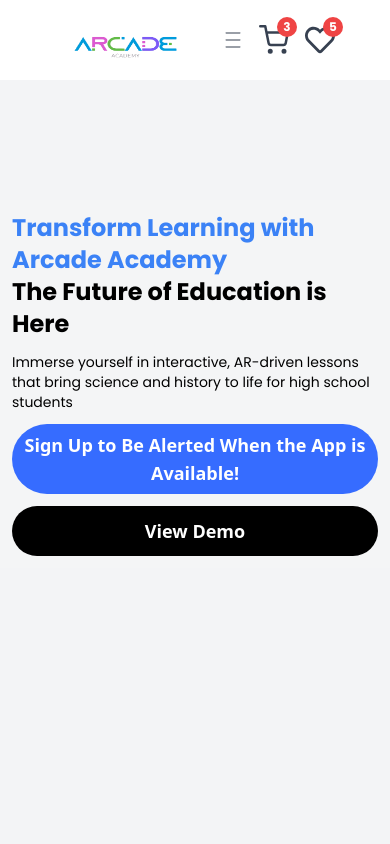
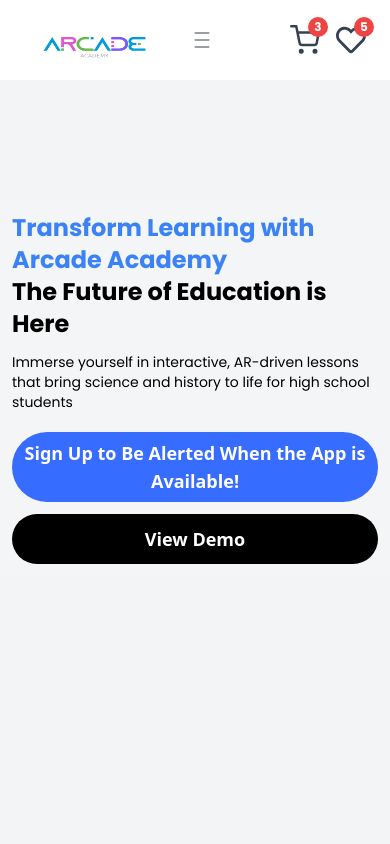
Before and after one commit to nadashaban10/Educational-App, a React (Vite) app: page / in a window 390 px wide. Shown: the top 844 px of the page. Built offline with nearby package versions, Linux system fonts and the light colour scheme.

Commit message:
NEW REPOO

```diff
--- a/src/components/NavBar.jsx
+++ b/src/components/NavBar.jsx
@@ -24,13 +24,13 @@
 
   return (
     <>
-      <div className="nav-container fixed top-0 left-0 flex justify-center items-center px-3 z-50  w-full bg-white text-gray-700  font- font-poppins ">
+      <div className="nav-container fixed top-0 left-0 flex justify-between items-center px-3 z-50  w-full bg-white text-gray-700  font- font-poppins ">
         <div className="flex items-center">
 
           <img src={logo} className="w-[180px] h-[80px] " />
           <CiMenuBurger className={`text-xl text-center  mr-4 cursor-pointer md:hidden ${isNavVisible ? "X" : <CiMenuBurger />}`} onClick={toggleNav} />
         </div> {/*backdrop-filter backdrop-blur-lg*/ }
-        <div className={`nav-links flex-grow flex justify-center space-x-4 text-gray-700  text-xl flex-col md:flex-row items-start md:items-center space-y-4 md:space-y-0 md:space-x-8 font-poppins ${isNavVisible ? 'fixed top-0 left-0 w-[65%] md:w-[1000px] bg-[#366cff] h-screen md:h-[300px] justify-center items-center text-white tracking-widest space-y-7 z-50 rounded-tr-xl   ' : 'hidden'} md:flex justify-start `}>
+        <div className={`nav-links flex-grow flex justify-center space-x-4 text-gray-700  text-xl flex-col md:flex-row items-start md:items-center space-y-4 md:space-y-0 md:space-x-8 font-poppins ${isNavVisible ? 'fixed top-0 left-0 w-[65%] md:w-[1000px] bg-blue-500 bg-opacity-[90%] h-screen md:h-[300px] justify-center items-center text-white tracking-widest space-y-7 z-50 rounded-tr-xl   ' : 'hidden'} md:flex justify-start `}>
           <button className="nav-button bg-white text-black rounded-full  text-2xl w-[40px] h-[40px] absolute top-8 right-3 md:hidden" onClick={toggleNav}> x </button>
           <Link to="/" smooth={true} duration={500} className="nav-item cursor-pointer relative">
             Home
@@ -60,7 +60,7 @@
             About us
             <div className="underline absolute bottom-0 left-0 w-0 h-[2px] bg-blue-500 transition-all duration-300"></div>
           </ScrollLink>
-          <button className={`nav-item cursor-pointer relative border border-blue-500 rounded-xl bg-blue-500 px-3 text-white w-[90px] h-[40px] ${isNavVisible ? 'block' : 'hidden'} md:hidden`} onClick={handleClickLogin}> Login </button>
+          <button className={`nav-item cursor-pointer relative border border-blue-500 rounded-xl bg-black px-3 text-white w-[150px] h-[60px] ${isNavVisible ? 'block' : 'hidden'} md:hidden`} onClick={handleClickLogin}> Login </button>
         </div>
         <div className={`flex flex-row md:flex-row space-x-5 md:space-y-0 md:space-x-2 font-poppins ${isNavVisible ? 'block' : 'block'} md:flex mr-3 `}>
           <div className='relative flex flex-row  space-x-4 text-blu-500 text-3xl font-bold cursor-pointer'>
--- a/src/pages/LandingPage.jsx
+++ b/src/pages/LandingPage.jsx
@@ -48,12 +48,12 @@
       <br />
       The Future of Education is Here
     </h4>
-    <p className="text-sm md:text-lg font-poppins text-black">
+    <p className="text-sm md:text-lg font-poppins text-black pb-2">
       Immerse yourself in interactive, AR-driven lessons that bring
       science and history to life for high school students
     </p>
     <div className="w-full h-auto md:h-[180px] flex flex-col md:flex-row items-center font-semibold space-y-3 md:space-y-0">
-      <button className="rounded-full text-lg md:text-2xl h-[70px] md:h-[100px] w-full md:w-[500px] bg-[#366cff] text-center text-white mr-0 md:mr-3 px-3">
+      <button className="rounded-full text-lg md:text-2xl h-[70px] md:h-[100px] w-full md:w-[500px] bg-[#366cff] text-center space-y-2 text-white mr-0 md:mr-3 px-3">
         Sign Up to Be Alerted When the App is Available!
       </button>
       <button className="rounded-full text-lg md:text-2xl h-[50px] md:h-[70px] bg-black w-full md:w-[200px] text-white px-3">
```
